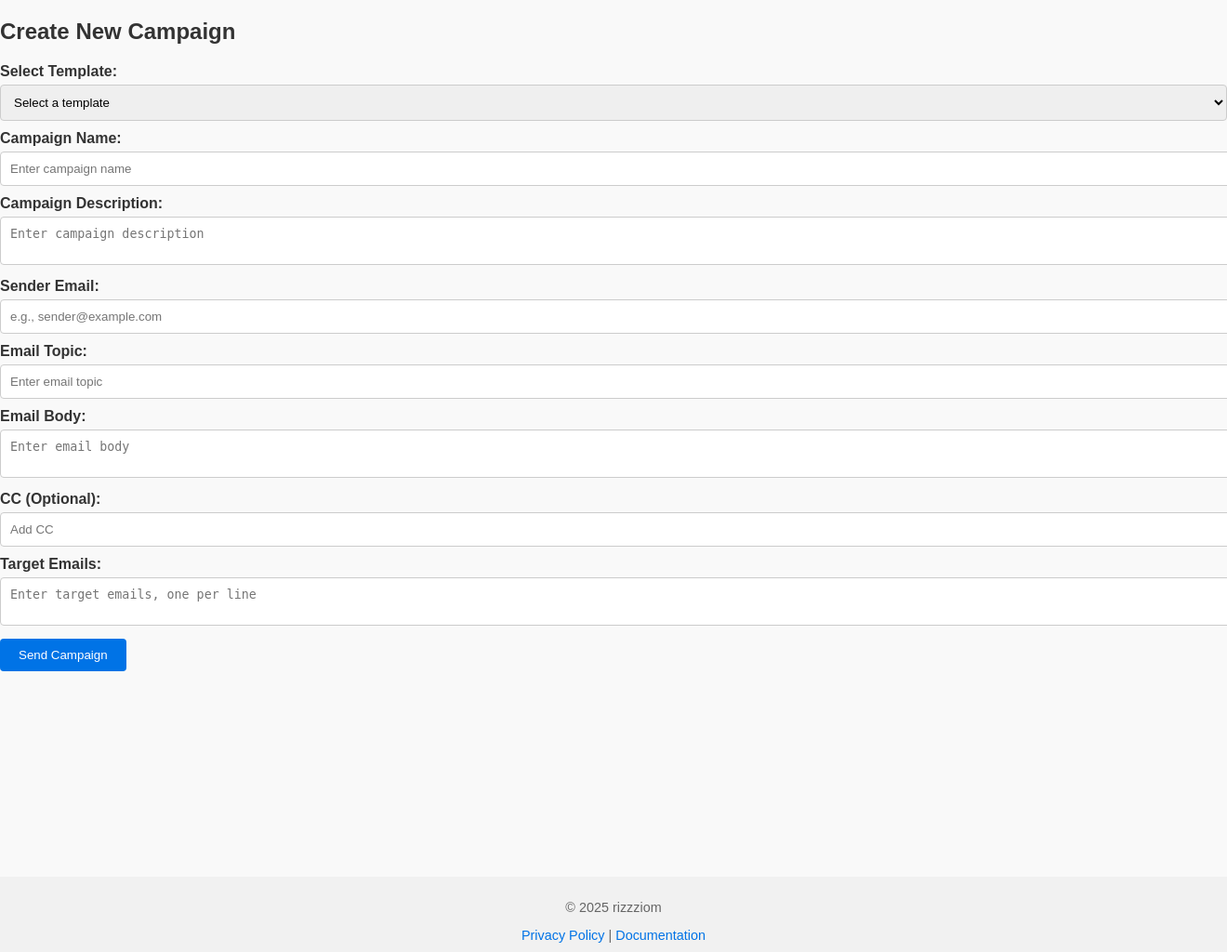
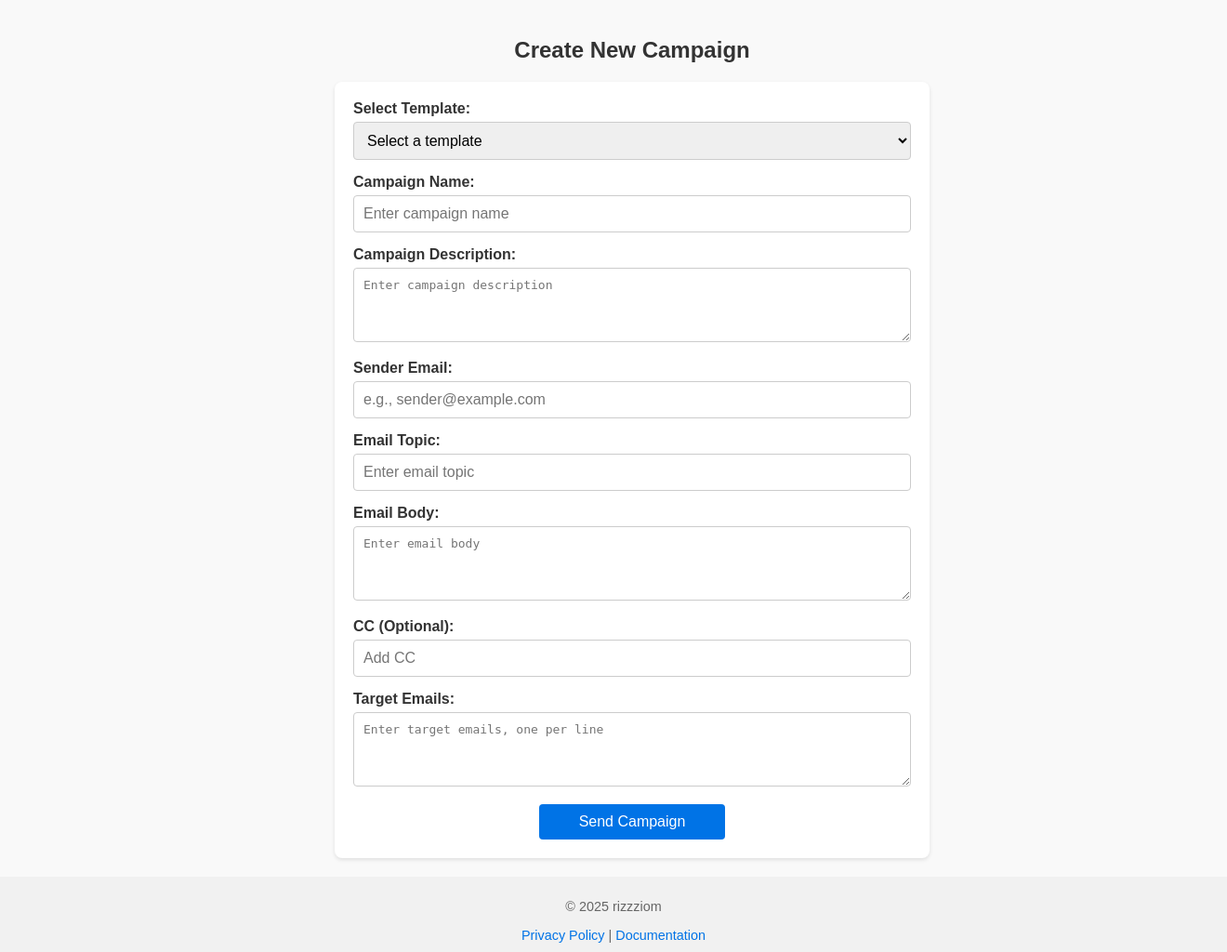
Before and after one commit to RIZZZIOM/PhishMeNot, a Flask app: page /campaigns in a window 1320 px wide; the page is wider, and only the part inside the window is pictured. Shown: the part 199-1223 px from the top of that part at 93% size. Run offline with Flask 3, Linux system fonts and the light colour scheme.

Commit message:
fixed campaigns page design

```diff
--- a/web/static/css/campaigns.css
+++ b/web/static/css/campaigns.css
@@ -1,16 +1,13 @@
+/* Reset and Layout */
 html, body {
     height: 100%;
     margin: 0;
     padding: 0;
     display: flex;
     flex-direction: column;
+    overflow-x: hidden; /* Prevent horizontal scroll */
 }
 
-main {
-    flex: 1;
-}
-
-/* General Styles */
 body {
     font-family: Arial, sans-serif;
     background-color: #f9f9f9;
@@ -62,69 +59,83 @@ header p {
     margin-top: 10px;
 }
 
-/* Campaign Wizard */
-.campaign-wizard {
-    margin: 20px;
+/* Campaign Form Section */
+.campaign-form-section {
+    display: flex;
+    justify-content: center;
+    align-items: center;
+    flex-direction: column;
+    width: 100%;
     padding: 20px;
+}
+
+form {
     background-color: white;
+    padding: 20px;
     border-radius: 8px;
     box-shadow: 0 2px 4px rgba(0, 0, 0, 0.1);
+    width: 90%;
+    max-width: 600px; /* Prevents form from becoming too wide */
+    display: flex;
+    flex-direction: column;
+    align-items: center;
 }
 
-.campaign-wizard h2 {
-    color: #0073e6;
-}
-
-.wizard-step {
-    margin-bottom: 20px;
+/* Form Fields */
+.form-group {
+    width: 100%;
+    text-align: left; /* Align text to left for readability */
+    margin-bottom: 15px;
 }
 
 label {
     display: block;
-    margin-top: 10px;
     font-weight: bold;
+    margin-bottom: 5px;
 }
 
 input, textarea, select {
     width: 100%;
     padding: 10px;
-    margin-top: 5px;
     border: 1px solid #ccc;
     border-radius: 4px;
+    font-size: 1em;
+    box-sizing: border-box; /* Ensures padding doesn’t affect width */
 }
 
-.template-grid {
-    display: grid;
-    grid-template-columns: repeat(auto-fit, minmax(200px, 1fr));
-    gap: 10px;
-    margin-top: 10px;
+textarea {
+    resize: vertical;
+    min-height: 80px;
 }
 
-.template-grid label {
-    padding: 10px;
-    background-color: #f1f1f1;
-    border: 1px solid #ccc;
-    border-radius: 4px;
-    text-align: center;
-    cursor: pointer;
-}
-
-template-grid input[type="radio"] {
-    margin-right: 5px;
-}
-
+/* Buttons */
 button {
-    padding: 10px 20px;
+    width: 100%;
+    max-width: 200px; /* Prevents button from stretching too wide */
+    padding: 10px 15px;
     background-color: #0073e6;
     color: white;
     border: none;
     border-radius: 4px;
     cursor: pointer;
-    margin-top: 10px;
+    font-size: 1em;
+    text-align: center;
 }
 
 button:hover {
     background-color: #005bb5;
+}
+
+/* Responsive Design */
+@media (max-width: 600px) {
+    form {
+        width: 95%;
+        padding: 15px;
+    }
+
+    button {
+        width: 100%;
+    }
 }
 
 /* Footer */
@@ -132,7 +143,6 @@ footer {
     text-align: center;
     background-color: #f1f1f1;
     padding: 10px 0;
-    margin-top: auto;
     font-size: 0.9em;
     color: #666;
 }
--- a/web/templates/campaigns.html
+++ b/web/templates/campaigns.html
@@ -34,10 +34,14 @@
                 <label for="template">Select Template:</label>
                 <select id="template" name="template" required>
                     <option value="" disabled selected>Select a template</option>
-                    <option value="google">Google Login</option>
-                    <option value="discord">Discord Notification</option>
-                    <option value="microsoft">Microsoft Account</option>
-                    <option value="twitch">Twitch Streaming</option>
+                    <option value="amazon">Amazon</option>
+                    <option value="discord">Discord</option>
+                    <option value="facebook">Facebook</option>
+                    <option value="github">Github</option>
+                    <option value="google">Google</option>
+                    <option value="instagram">Instagram</option>
+                    <option value="microsoft">Microsoft</option>
+                    <option value="twitch">Twitch</option>
                 </select>
             </div>
 
```
